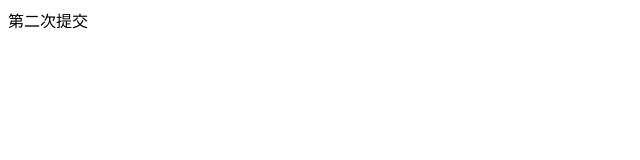
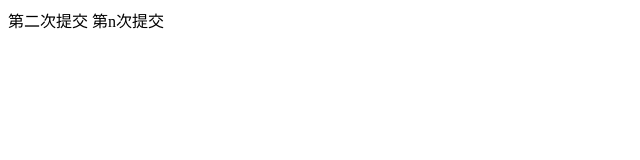
Before and after one commit to baozi-haitun/nodejjs, a plain HTML site: page 02-tools/01-nvm/index.html in a window 1280 px wide. Shown: the whole page, without its empty margins (0-640 px from the left). Drawn offline with Linux system fonts and the light colour scheme.

Commit message:
第三次提交

```diff
--- a/02-tools/01-nvm/index.html
+++ b/02-tools/01-nvm/index.html
@@ -10,6 +10,7 @@
 
 <body>
     第二次提交
+    第n次提交
 </body>
 
 </html>
```
